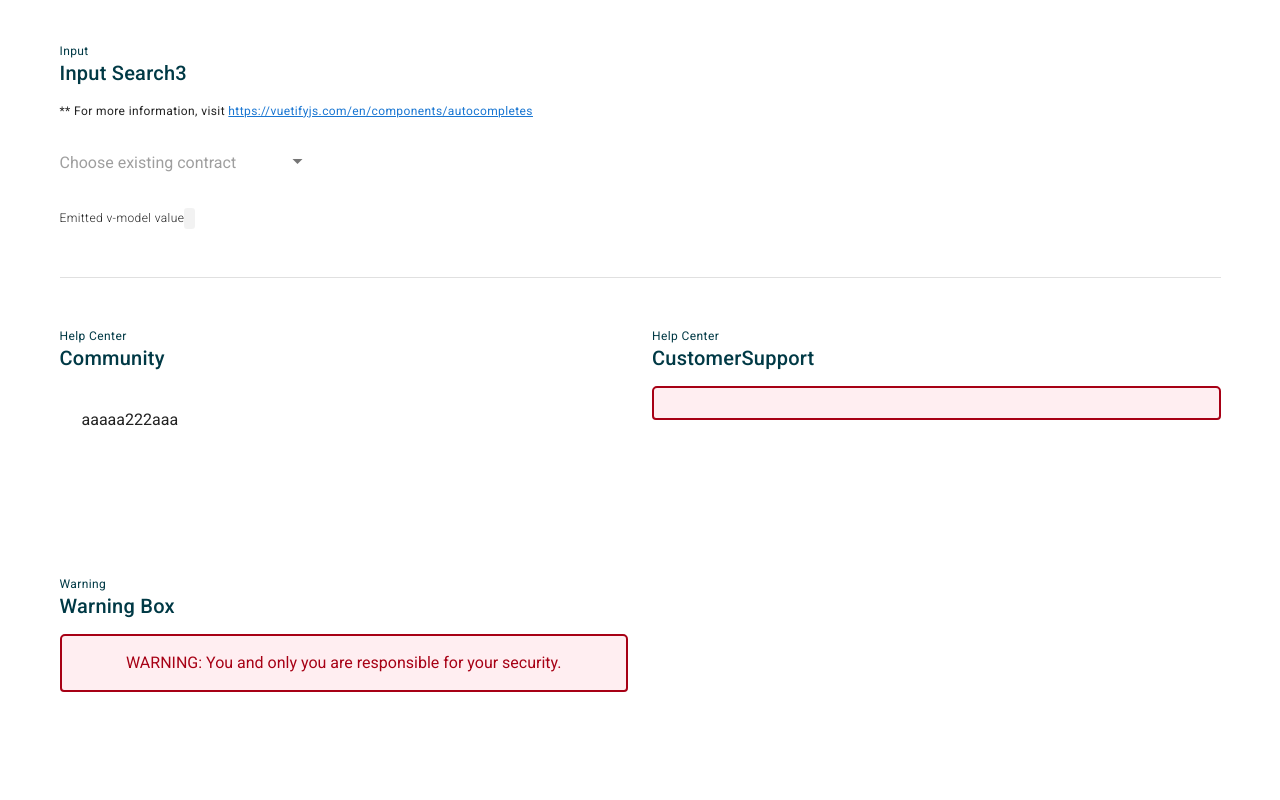
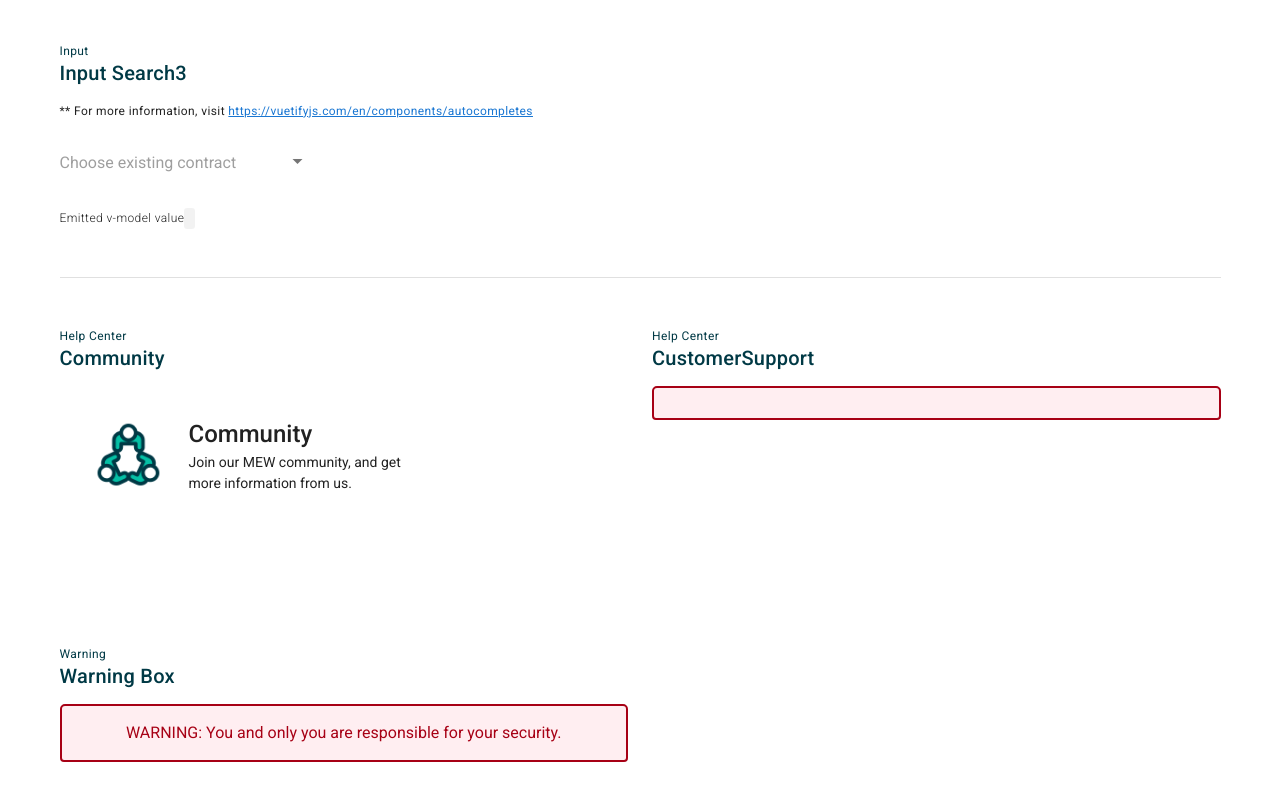
Before and after one commit to MyEtherWallet/mew-components, a Vue app: page /#/ in a window 1280 px wide. Shown: the part 4865-5665 px from the top of the page. Built offline with nearby package versions, Linux system fonts and the light colour scheme.

Commit message:
Update community

```diff
--- a/src/components/HelpCenter/Community.vue
+++ b/src/components/HelpCenter/Community.vue
@@ -1,5 +1,19 @@
 <template>
-  <v-sheet class="community">aaaaa222aaa</v-sheet>
+  <v-card
+    class="d-flex flex-no-wrap align-center justify-space-between community pa-7"
+    max-width="400"
+    flat
+  >
+    <v-avatar size="75" tile>
+      <v-img src="@/assets/icons/icon25.png"></v-img>
+    </v-avatar>
+    <div class="ml-6">
+      <h3 class="font-weight-medium">Community</h3>
+      <p class="ma-0">
+        Join our MEW community, and get more information from us.
+      </p>
+    </div>
+  </v-card>
 </template>
 
 <script>
@@ -14,9 +28,9 @@ export default {
 
 <style lang="scss" scoped>
 @import "@/global.scss";
+
 .community {
-  border: 2px solid $color--primary--emerald;
-  padding: 20px;
-  border-radius: 4px;
+  border: 2px solid #e0e0e0;
+  border-radius: 5px;
 }
 </style>
```
